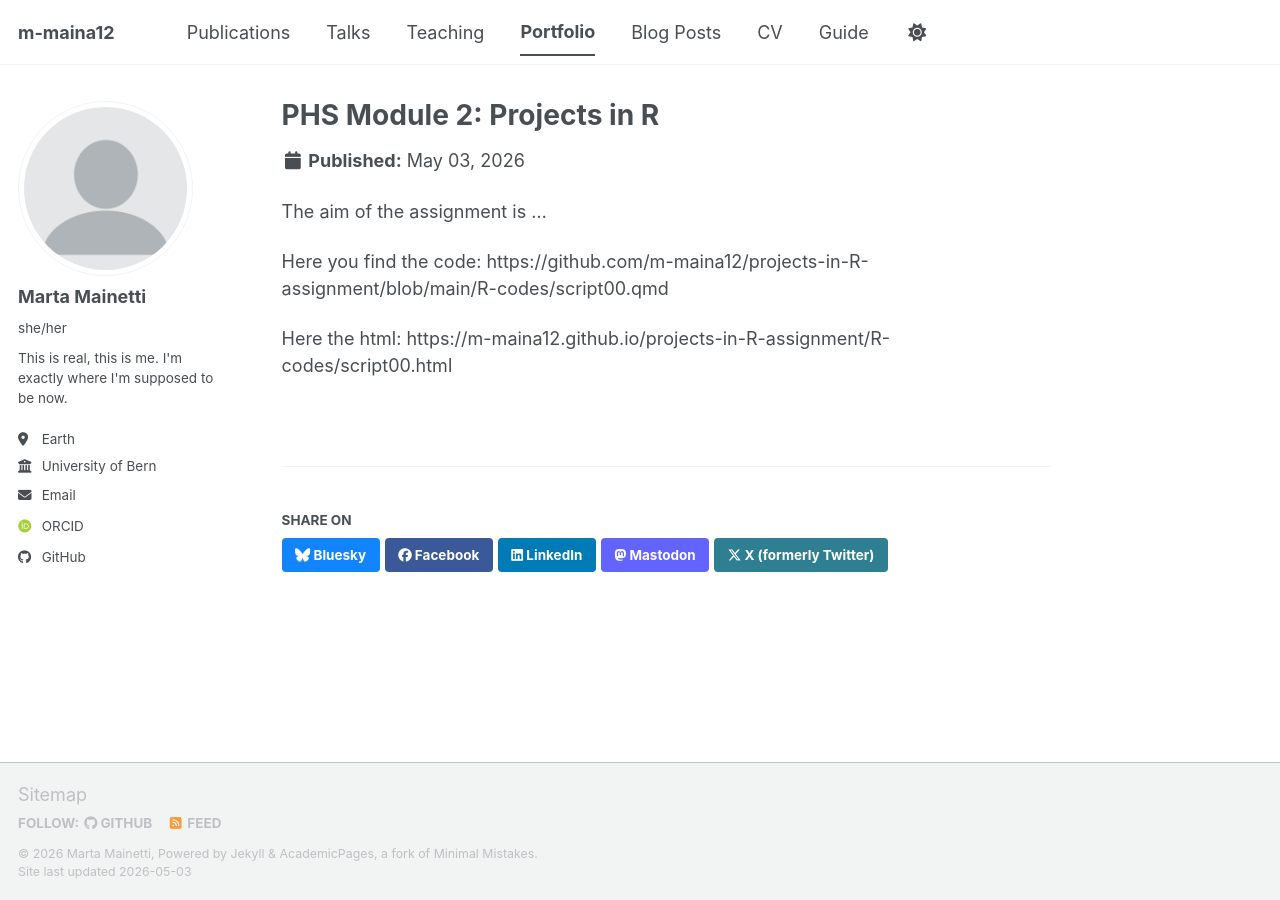
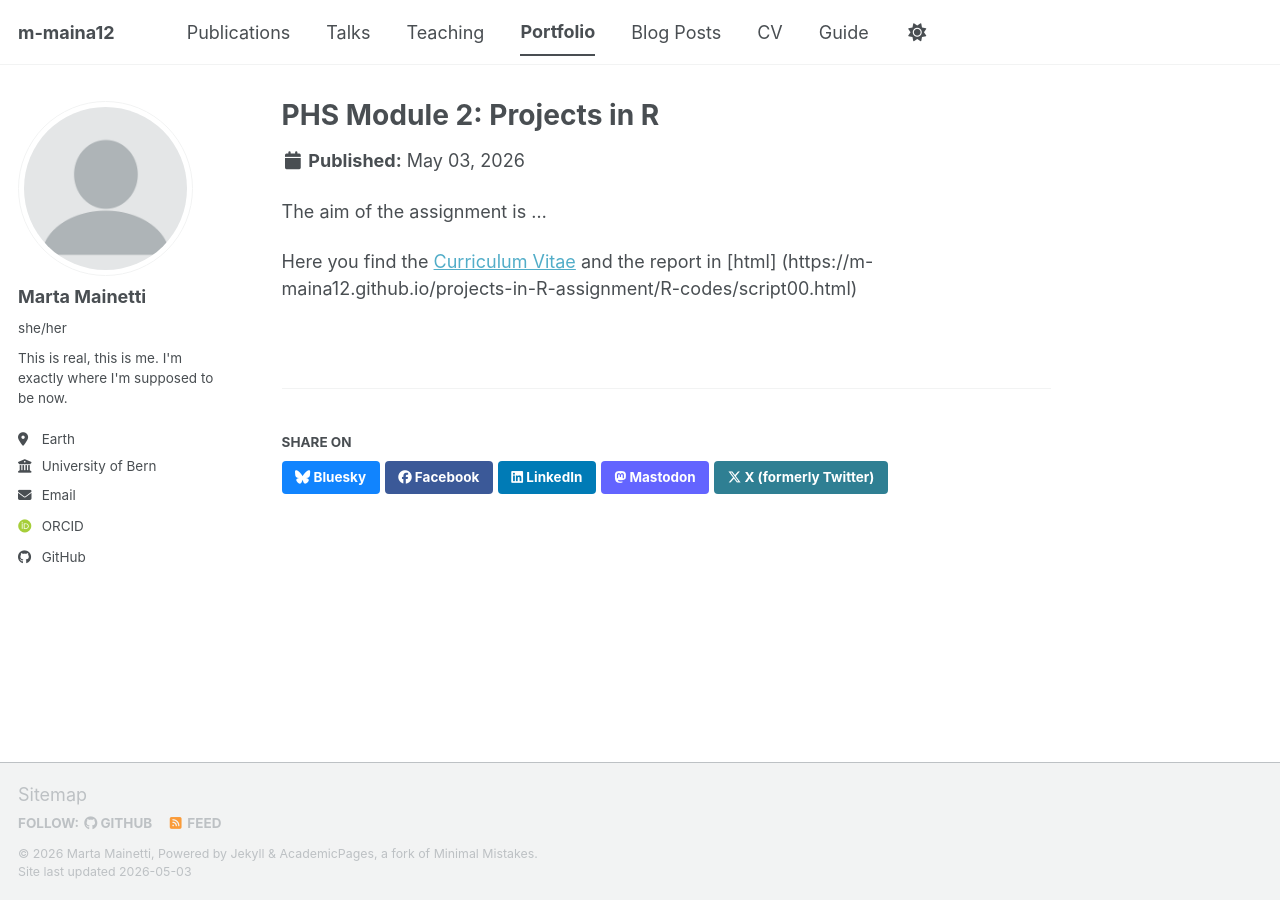
Before and after one commit to m-maina12/m-maina12.github.io, a Jekyll site: the page built from _portfolio/portofolio-projects-in-r.md, in a window 1280 px wide. Built offline with Jekyll 4.4.1, drawn with Linux system fonts in a browser that asks for light colours; some web fonts are replaced; a script bundle is joined from its source files by our own code; library files that are not in the unit come from our copies.

Commit message:
Update portofolio-projects-in-r.md

```diff
--- a/_portfolio/portofolio-projects-in-r.md
+++ b/_portfolio/portofolio-projects-in-r.md
@@ -7,6 +7,4 @@
 
 The aim of the assignment is ...
 
-Here you find the code: https://github.com/m-maina12/projects-in-R-assignment/blob/main/R-codes/script00.qmd
-
-Here the html: https://m-maina12.github.io/projects-in-R-assignment/R-codes/script00.html
+Here you find the [Curriculum Vitae](https://github.com/m-maina12/projects-in-R-assignment/blob/main/R-codes/script00.qmd) and the report in [html] (https://m-maina12.github.io/projects-in-R-assignment/R-codes/script00.html)
```
